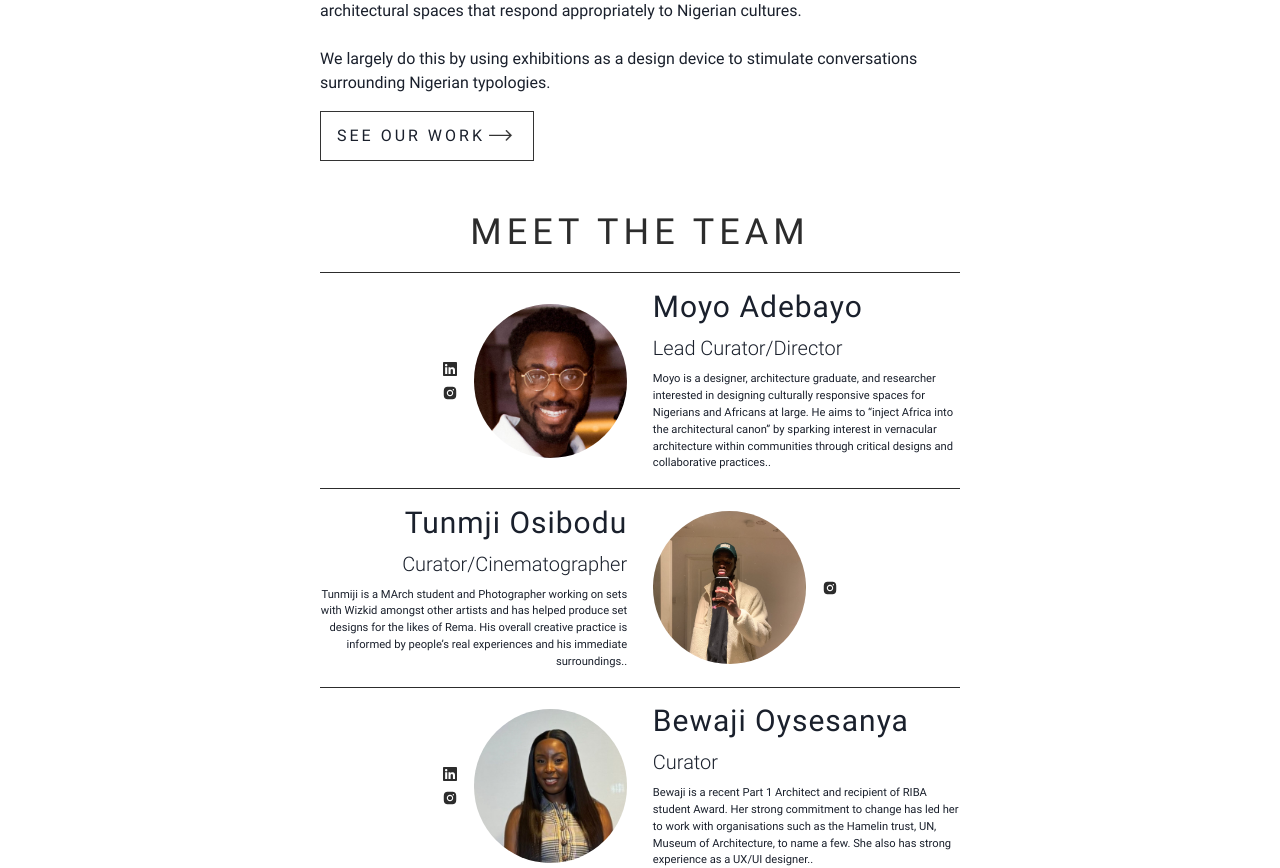
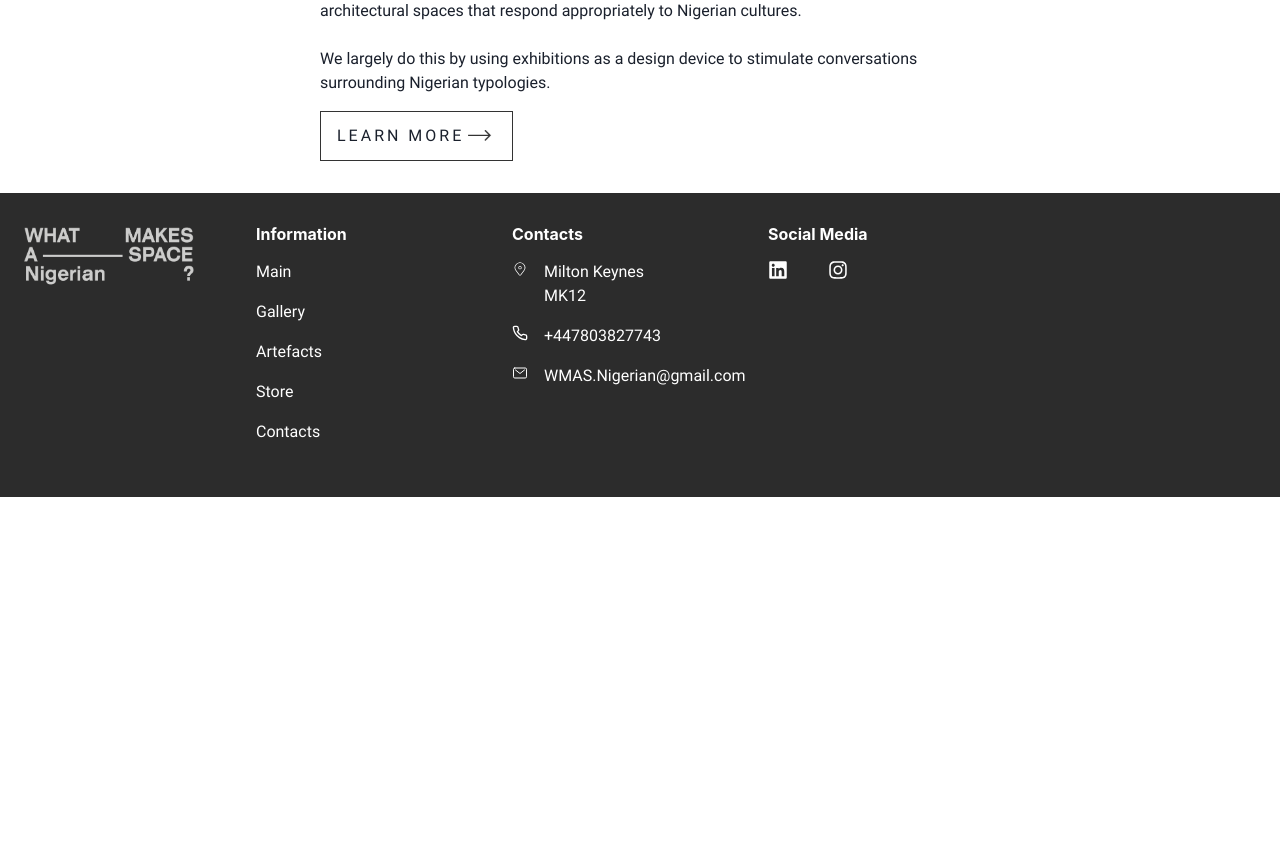
Before and after one commit to Xale11/WMASN, a React (Vite) app: page / in a window 1280 px wide. Shown: the part 940-1808 px from the top of the page. After the commit the page ends 1437 px from the top, so only its background shows below. Built offline with nearby package versions, Linux system fonts and the light colour scheme.

Commit message:
Home page change

```diff
--- a/src/components/HomeIntro.tsx
+++ b/src/components/HomeIntro.tsx
@@ -20,8 +20,8 @@ const HomeIntro = () => {
                 <Heading size={"xl"} width={"50%"} fontFamily={"Roboto-Bold"}>About Us</Heading>
                 <Box width={"50%"} display={"flex"} alignItems={"start"} justifyContent={"center"} flexDirection={"column"} gap={"1em"} >
                     <Text whiteSpace={"pre-wrap"} fontFamily={"Roboto"}>{AboutUsIntro}</Text>
-                    <Box onClick={() => {navigate("/projects")}} borderRadius={"0em"} bg={"white"} border={"1px solid #333333"}letterSpacing={"3px"} display={"flex"} alignItems={"center"} justifyContent={"center"} padding={"0.5em 1em"} cursor={"pointer"} transition={"all 300ms ease-in-out"} _hover={{padding: "0.5em 1.5em"}}>
-                        <Text>SEE OUR WORK</Text>
+                    <Box onClick={() => {navigate("/about")}} borderRadius={"0em"} bg={"white"} border={"1px solid #333333"}letterSpacing={"3px"} display={"flex"} alignItems={"center"} justifyContent={"center"} padding={"0.5em 1em"} cursor={"pointer"} transition={"all 300ms ease-in-out"} _hover={{padding: "0.5em 1.5em"}}>
+                        <Text>LEARN MORE</Text>
                         <Image w={"2em"} src={Arrow} alt="arrow link"/>
                     </Box>
                 </Box>
--- a/src/pages/Home.tsx
+++ b/src/pages/Home.tsx
@@ -2,7 +2,6 @@ import { Box } from '@chakra-ui/react'
 import Navbar from '../components/Navbar'
 import HomeSlide from '../components/HomeSlide'
 import Footer from '../components/Footer'
-import MeetTheTeam from '../components/MeetTheTeam'
 import HomeIntro from '../components/HomeIntro'
 
 const Home = () => {
@@ -11,7 +10,6 @@ const Home = () => {
         <Navbar/>
         <HomeSlide/>
         <HomeIntro/>
-        <MeetTheTeam/>
         <Footer/>
     </Box>
   )
```
